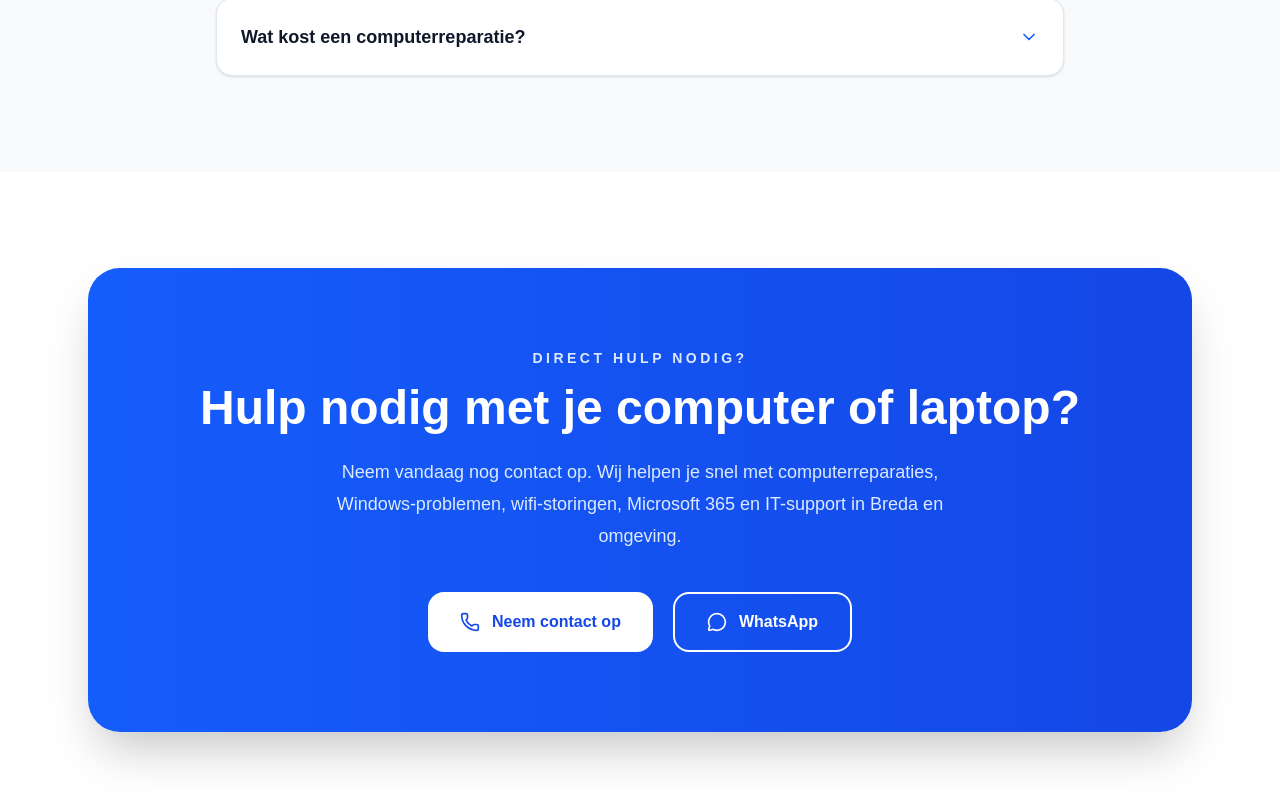
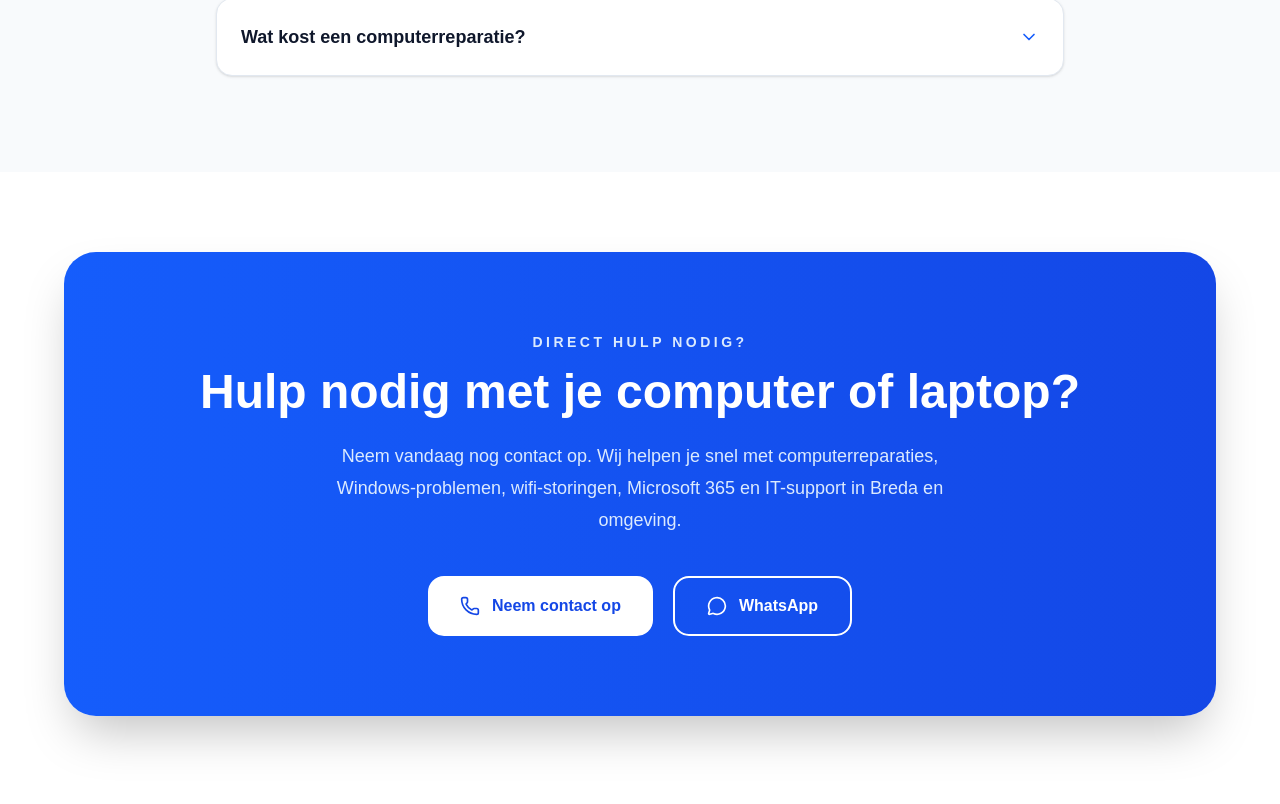
Before and after one commit to amritsolutions/amr-it-solutions, a Next.js app: page /computerreparatie in a window 1280 px wide. Shown: the part 2923-3727 px from the top of the page. Built offline with nearby package versions, Linux system fonts and the light colour scheme.

Commit message:
Computerreparatie hero layout verbeterd

```diff
--- a/components/ComputerCTA.tsx
+++ b/components/ComputerCTA.tsx
@@ -2,8 +2,8 @@ import { Phone, MessageCircle } from "lucide-react";
 
 export default function ComputerCTA() {
   return (
-    <section className="py-24">
-      <div className="mx-auto max-w-6xl px-6">
+    <section className="bg-white px-6 py-20">
+      <div className="mx-auto max-w-6xl">
         <div className="overflow-hidden rounded-[2rem] bg-gradient-to-r from-blue-600 to-blue-700 px-10 py-20 text-center text-white shadow-2xl">
 
           <p className="text-sm font-bold uppercase tracking-[0.25em] text-blue-100">
```
